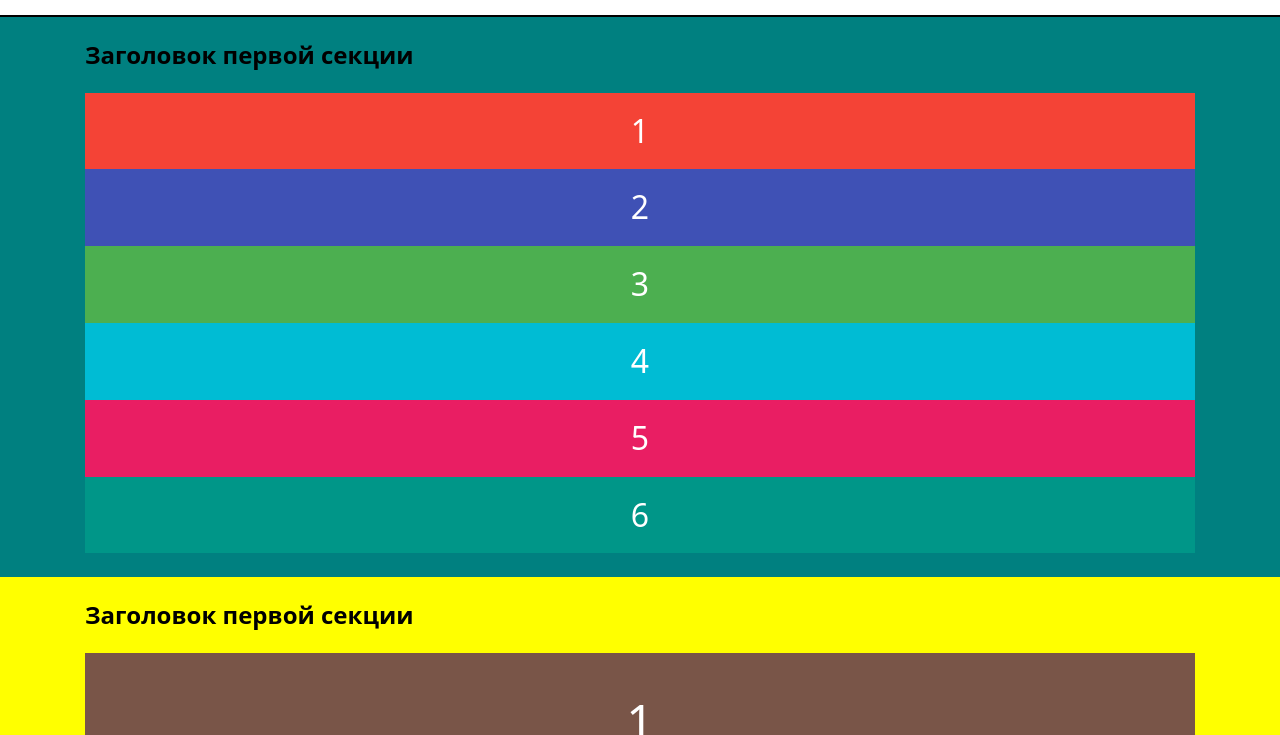
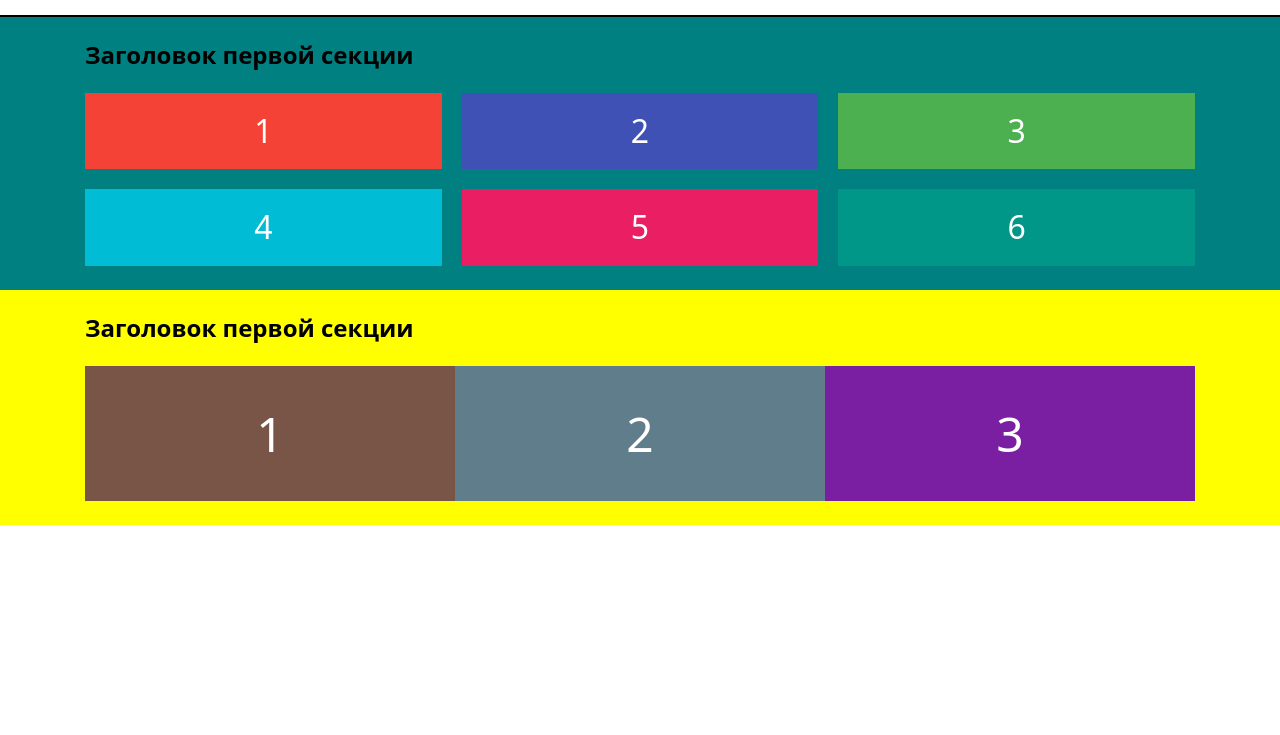
Before and after one commit to Nezvinskyi/Module-8, a plain HTML site: page index.html in a window 1280 px wide. Shown: the part 65-800 px from the top of the page. Drawn offline with nearby package versions, Linux system fonts and the light colour scheme.

Commit message:
Adds adaptive widths to tablet and laptop screen

```diff
--- a/index.html
+++ b/index.html
@@ -36,7 +36,7 @@
   <div class="container">
     <h2 class="section-title">Заголовок первой секции</h2>
 
-    <ul class="features-set">
+    <ul class="reviews-set">
       <li class="reviews-item">1</li>
       <li class="reviews-item">2</li>
       <li class="reviews-item">3</li>
--- a/sass/components/_features.scss
+++ b/sass/components/_features.scss
@@ -1,5 +1,15 @@
 .features-set {
   @extend %list;
+
+  @media screen and (min-width: 768px) {
+    display: flex;
+    flex-wrap: wrap;
+    margin: -5px;
+  }
+
+  @media screen and (min-width: 1140px) {
+    margin: -10px;
+  }
 }
 
 .features-item {
@@ -8,6 +18,22 @@
   padding-bottom: 20px;
   color: #fff;
   font-size: 32px;
+
+  @media screen and (min-width: 768px) {
+    width: calc((100% - 2 * 10px) / 2);
+    margin: 5px;
+  }
+
+  @media screen and (min-width: 1140px) {
+    width: calc((100% - 3 * 20px) / 3);
+    margin: 10px;
+  }
+
+  &:not(:last-child) {
+    @media screen and (max-width: 767px) {
+      margin-bottom: 20px;
+    }
+  }
 }
 
 $colors: "#F44336", "#3F51B5", "#4CAF50", "#00BCD4", "#E91E63", "#009688";
--- a/sass/components/_reviews.scss
+++ b/sass/components/_reviews.scss
@@ -1,5 +1,12 @@
+.reviews {
+  @media screen and (max-width: 667px) {
+    display: none;
+  }
+}
+
 .reviews-set {
   @extend %list;
+  display: flex;
 }
 
 .reviews-item {
@@ -7,6 +14,7 @@
   padding: 40px;
   color: #fff;
   font-size: 48px;
+  width: 33.33333 %;
 }
 
 $colors: "#795548", "#607D8B", "#7B1FA2";
```
Also changed, not shown: css/main.css, css/main.min.css, 2 other files.
